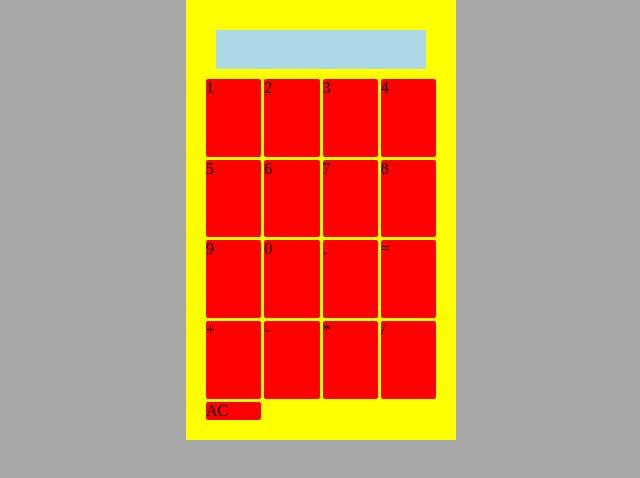
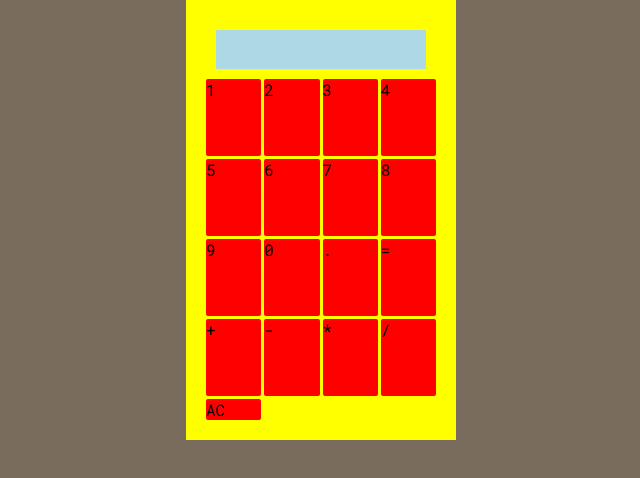
Before and after one commit to matthewmcintyre/javascript_calculator, a React (Create React App) app: page / in a window 1280 px wide. Shown: the top 478 px of the page, without its empty margins (319-959 px from the left). Built offline with nearby package versions, Linux system fonts and the light colour scheme.

Commit message:
implement global style

```diff
--- a/src/App.js
+++ b/src/App.js
@@ -2,9 +2,26 @@ import React from "react";
 import { Provider } from "react-redux";
 import store from "./store";
 import Calculator from "./components/Calculator.container";
+import { createGlobalStyle } from "styled-components";
+
+const GlobalStyle = createGlobalStyle`
+@import url('https://fonts.googleapis.com/css?family=Roboto+Mono');
+
+  html {
+    background-color: #7A6C5D;
+    font-family: 'Roboto Mono', monospace;
+  }
+
+  body {
+    height:100%;
+    margin: 0;
+    padding: 0;
+  }
+`;
 
 const App = () => (
   <Provider store={store}>
+    <GlobalStyle />
     <Calculator />
   </Provider>
 );
--- a/src/index.css
+++ /dev/null
@@ -1,6 +0,0 @@
-html,
-body {
-  margin: 0;
-  padding: 0;
-  background: darkgray;
-}
--- a/src/index.js
+++ b/src/index.js
@@ -1,6 +1,5 @@
 import React from "react";
 import ReactDOM from "react-dom";
 import App from "./App";
-import "./index.css";
 
 ReactDOM.render(<App />, document.getElementById("root"));
```
